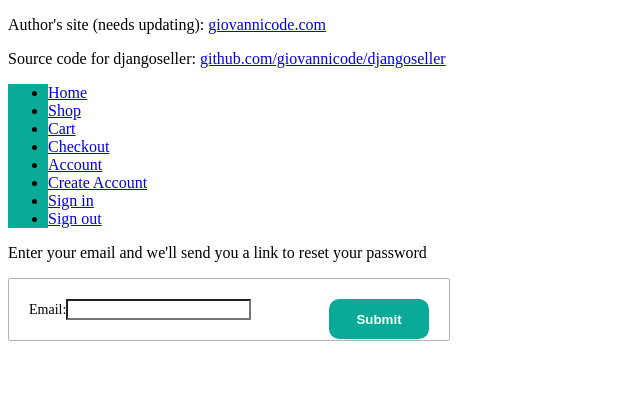
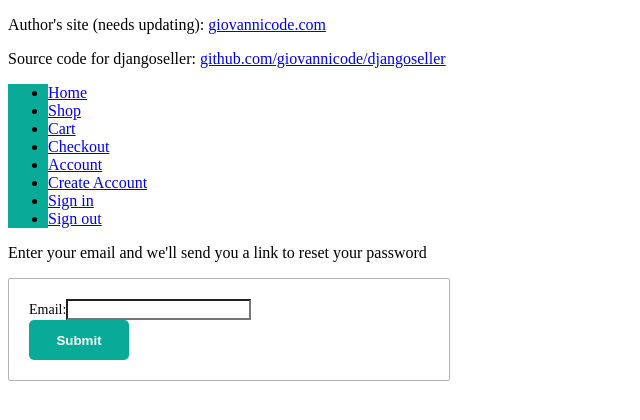
Before and after one commit to giovannicode/djangoseller, a Django app: page /users/forgot-password in a window 1280 px wide. Shown: the top 420 px of the page, without its empty margins (0-640 px from the left). Run offline with Django 3.2, Linux system fonts and the light colour scheme; style sheets or scripts are compiled from the project's sources; parts of the project's set-up code (start-up, migrations or seed data) failed here and were passed over; some libraries are stand-ins or nearby versions.

Commit message:
swich position of 'submit button' and 'forgot passwork link'

```diff
--- a/main/static/css/mango.css
+++ b/main/static/css/mango.css
@@ -34,12 +34,12 @@ form {
         padding-left: 10px;
         padding-right: 10px; }
   form button[type="submit"] {
-    float: right;
+    display: block;
     background-color: #09aa97;
     border: none;
     width: 100px;
     height: 40px;
-    border-radius: 10px;
+    border-radius: 5px;
     color: white;
     font-weight: bold; }
 
--- a/main/static/css/mango.scss
+++ b/main/static/css/mango.scss
@@ -37,12 +37,12 @@ form {
 
   }
   button[type="submit"] {
-    float: right;
+    display: block;
     background-color: hsl(173, 90%, 35%);
     border: none;
     width: 100px;
     height: 40px;
-    border-radius: 10px;
+    border-radius: 5px;
     color: white;
     font-weight: bold;
   }
--- a/users/templates/users/login.html
+++ b/users/templates/users/login.html
@@ -4,7 +4,7 @@
 <form method="POST">
   {% csrf_token %}
   {{ form.as_p }}
-  <a href="{% url 'users:forgot-password' %}">Forgot Passord?</a>
   <button type="submit">Submit!</button>
+  <a href="{% url 'users:forgot-password' %}">Forgot Password?</a>
 </form>
 {% endblock content %}
```
Also changed, not shown: 2 other files.
